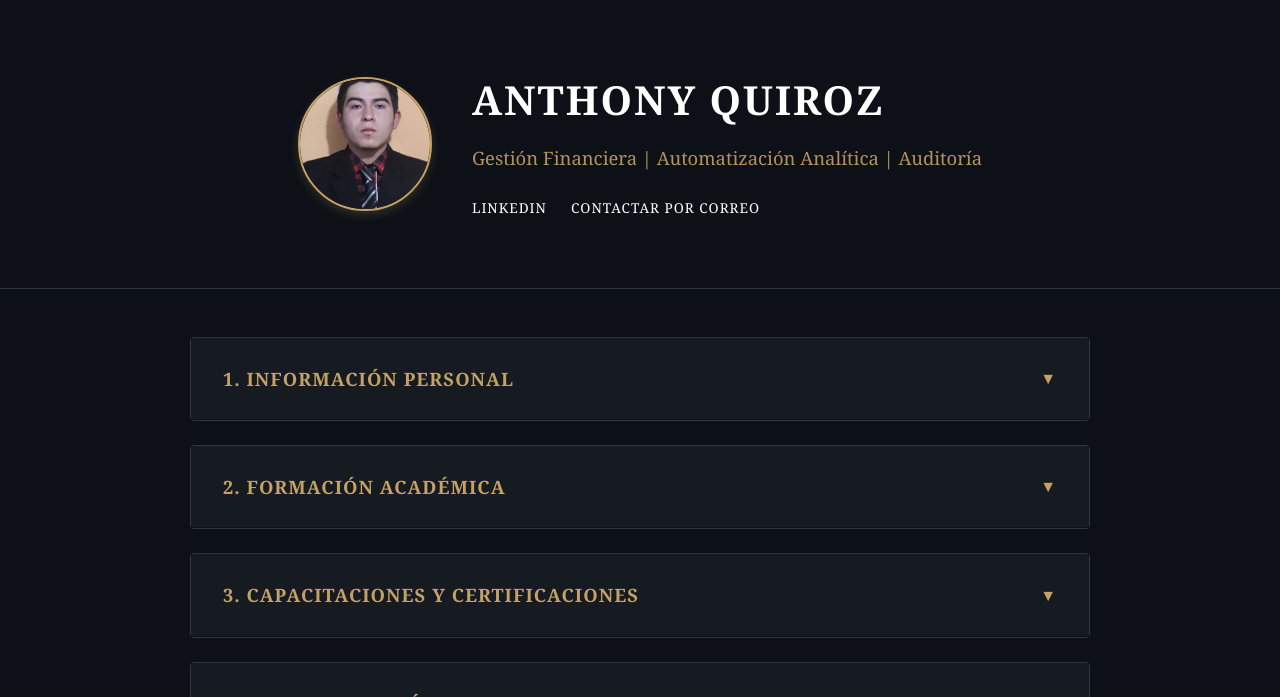
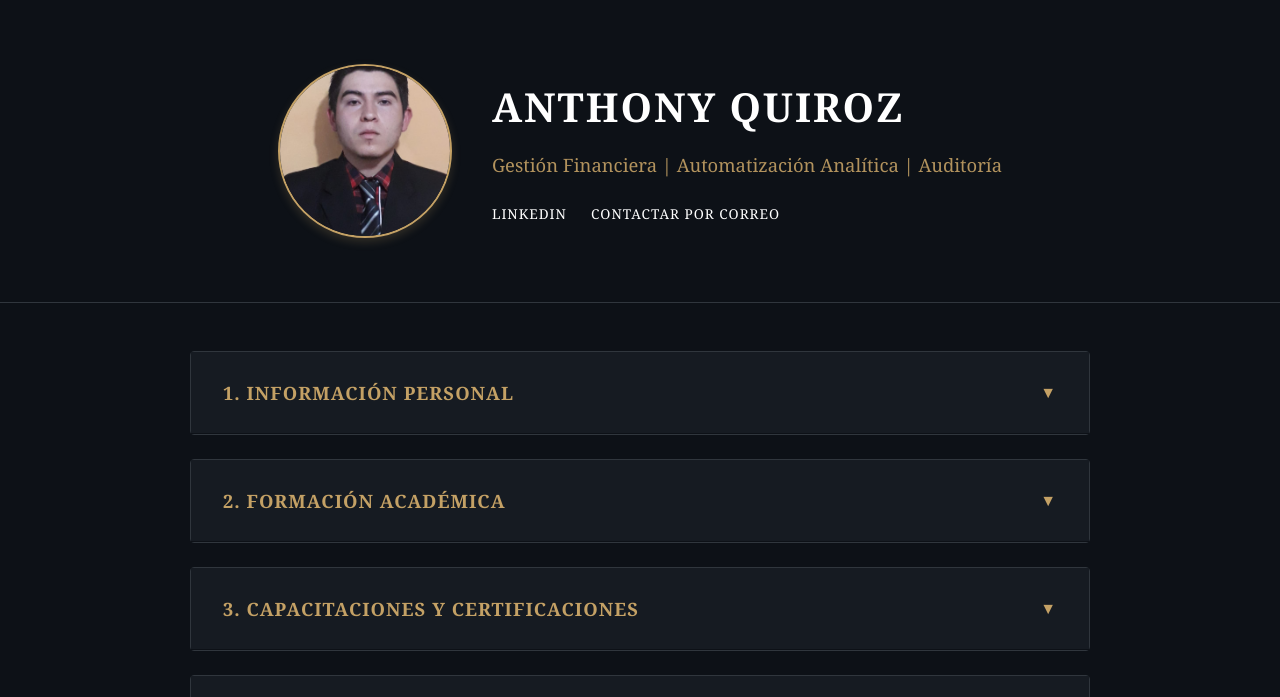
Before and after one commit to anthonyquiroz141-bit/Anthony-Quiroz, a plain HTML site: page index.html in a window 1280 px wide. Shown: the top 697 px of the page. Drawn offline with Linux system fonts and the light colour scheme.

Commit message:
Update index.html

```diff
--- a/index.html
+++ b/index.html
@@ -35,8 +35,8 @@
             flex-wrap: wrap; /* Para que en celulares se ponga uno debajo del otro */
         }
         header .profile-pic {
-            width: 130px; /* Tamaño reducido como solicitaste */
-            height: 130px;
+            width: 170px; /* Tamaño reducido como solicitaste */
+            height: 170px;
             border-radius: 50%;
             object-fit: cover;
             border: 2px solid var(--accent);
```
